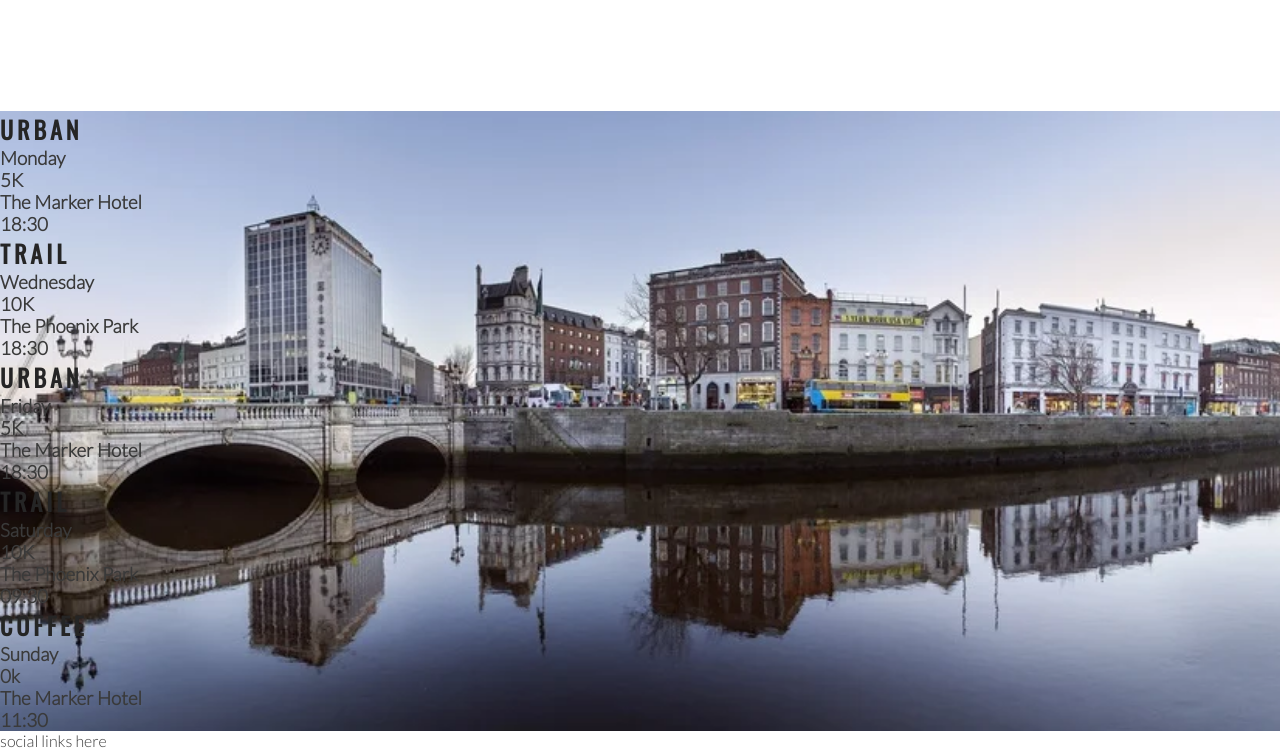
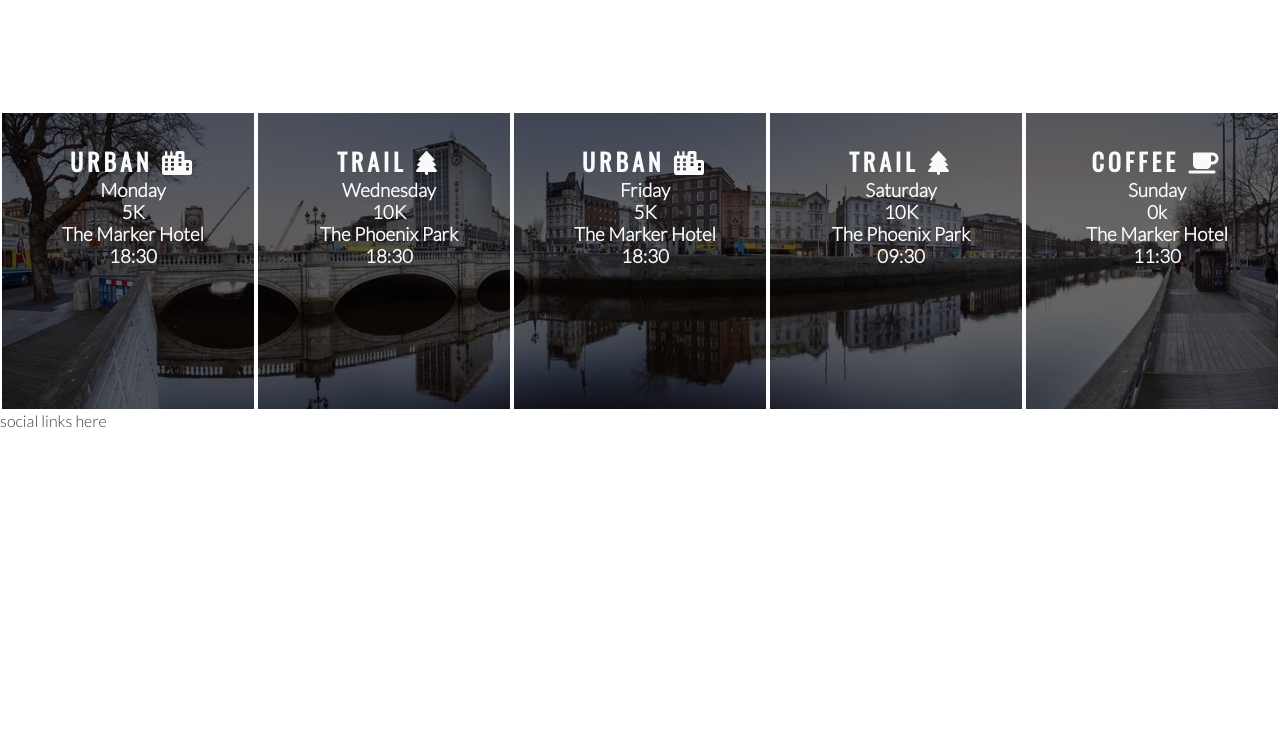
Before and after one commit to Kierandoolan/love-running, a plain HTML site: page index.html in a window 1280 px wide. Shown: the part 1184-1934 px from the top of the page. After the commit the page ends 1614 px from the top, so only its background shows below. Drawn offline with nearby package versions, Linux system fonts and the light colour scheme.

Commit message:
Style time panel and add font icons

```diff
--- a/assets/css/style.css
+++ b/assets/css/style.css
@@ -200,3 +200,19 @@ h1, h2 {
     width: 100%;
     overflow:hidden;
 }
+
+#times div {
+    color: #fafafa;
+    background-color: rgba(0, 0, 0, .6);
+    width:20%;
+    height:300px;
+    float:left;
+    padding:30px 0 0 10px;
+    text-align:center;
+    border:2px solid white;
+    box-sizing: border-box;
+}
+
+#times h2 {
+    color:#fafafa;
+}
--- a/index.html
+++ b/index.html
@@ -80,35 +80,35 @@
     </section>
     <section id="times">
         <div>
-            <h2>Urban</h2>
+            <h2>Urban <i class="fas fa-city"></i></h2>
             <h3>Monday</h3>
             <h3>5K</h3>
             <h3>The Marker Hotel</h3>
             <h3>18:30</h3>
         </div>
         <div>
-            <h2>Trail</h2>
+            <h2>Trail <i class="fas fa-tree"></i></h2>
             <h3>Wednesday</h3>
             <h3>10K</h3>
             <h3>The Phoenix Park</h3>
             <h3>18:30</h3>
         </div>
         <div>
-            <h2>Urban</h2>
+            <h2>Urban <i class="fas fa-city"></i></h2>
             <h3>Friday</h3>
             <h3>5K</h3>
             <h3>The Marker Hotel</h3>
             <h3>18:30</h3>
         </div>
         <div>
-            <h2>Trail</h2>
+            <h2>Trail <i class="fas fa-tree"></i></h2>
             <h3>Saturday</h3>
             <h3>10K</h3>
             <h3>The Phoenix Park</h3>
             <h3>09:30</h3>
         </div>
         <div>
-            <h2>Coffee</h2>
+            <h2>Coffee <i class="fas fa-coffee"></i></h2>
             <h3>Sunday</h3>
             <h3>0k</h3>
             <h3>The Marker Hotel</h3>
```
